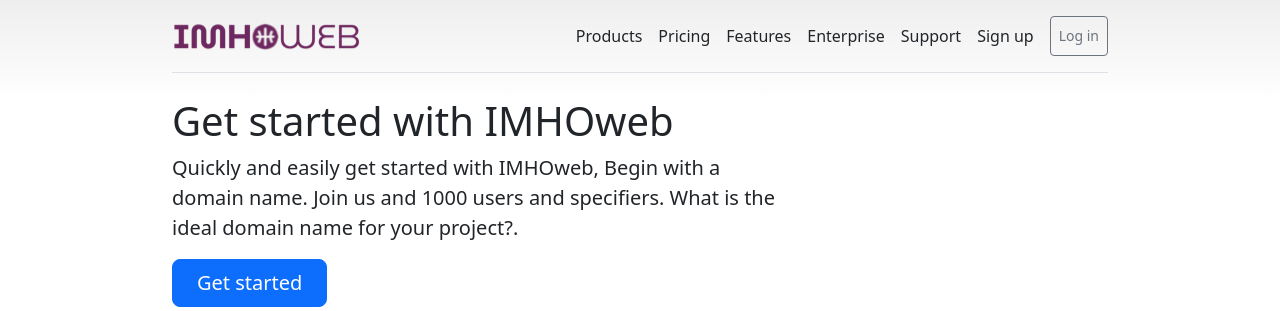
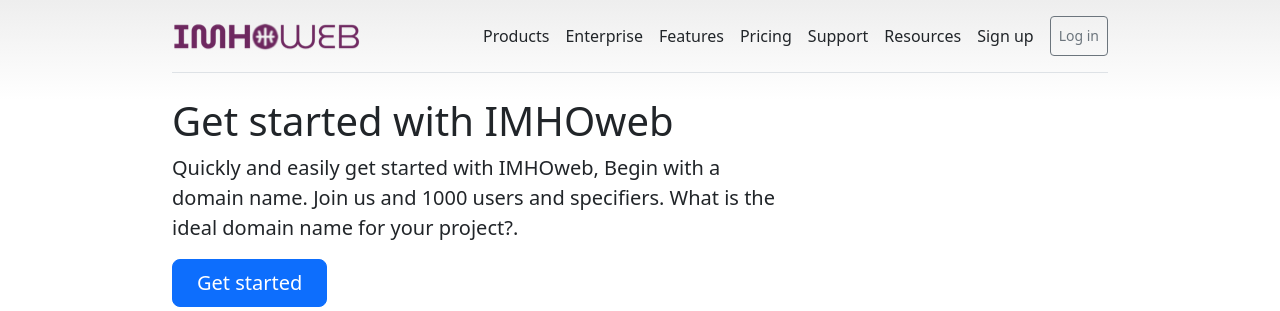
Before and after one commit to imhodot/imhoweb, a Flask app: page / in a window 1280 px wide. Shown: the top 311 px of the page. Run offline with Flask 2, Linux system fonts and the light colour scheme; some libraries are stand-ins or nearby versions.

Commit message:
Made an update

```diff
--- a/templates/index.html
+++ b/templates/index.html
@@ -90,10 +90,11 @@
       </a>-->
       <nav class="d-inline-flex mt-2 mt-md-0 ms-md-auto">
         <a class="me-3 py-2 text-dark text-decoration-none" href="#">Products</a>
+        <a class="me-3 py-2 text-dark text-decoration-none" href="#">Enterprise</a>
+        <a class="me-3 py-2 text-dark text-decoration-none" href="#">Features</a>
         <a class="me-3 py-2 text-dark text-decoration-none" href="#">Pricing</a>
-        <a class="me-3 py-2 text-dark text-decoration-none" href="#">Features</a>
-        <a class="me-3 py-2 text-dark text-decoration-none" href="#">Enterprise</a>
         <a class="me-3 py-2 text-dark text-decoration-none" href="/support">Support</a>
+        <a class="me-3 py-2 text-dark text-decoration-none" href="#">Resources</a>
         <a class="me-3 py-2 text-dark text-decoration-none" href="/signup">Sign up</a>
         <a class="py-2 btn btn-sm btn-outline-secondary" href="/login">Log in</a>
       </nav>
```
